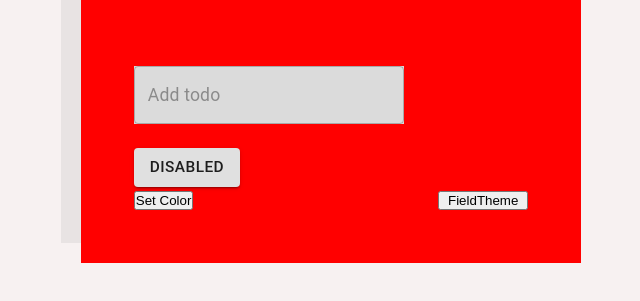
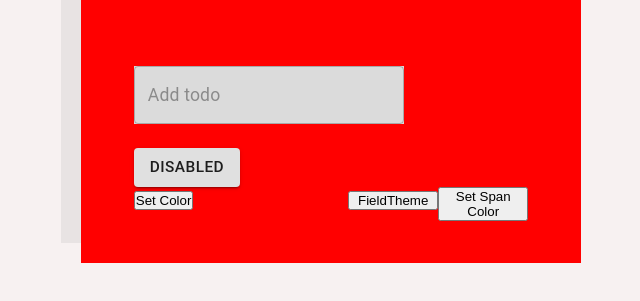
Before and after one commit to phatnguyen1006/React_TodoList, a React app: page / in a window 1280 px wide. Shown: the part 197-498 px from the top of the page, without its empty margins (309-949 px from the left). Built offline with nearby package versions, Linux system fonts and the light colour scheme.

Commit message:
Push to develop

```diff
--- /dev/null
+++ b/src/components/SpanTheme.js
@@ -0,0 +1,66 @@
+import React, { useReducer, createContext } from 'react'
+
+// Khi muon su dung mot Context
+// Co 3 Step:
+// Step 1:   Khoi tao Context -> export Context vua duoc tao
+// Step 2:   Dinh nghia Context -> ( State + Func to update State + return Provider )
+// Step 3:   Tra ve Kho Chua Context ( Provider )
+
+// Muon dung mot Reducer
+// Co 2 Step
+// Step 1: Dinh nghia reducer (Kho chua)
+// Step 2: Tao mot function de thuc hien hanh dong
+// Step 3: Khoi tao Kho chua voi syntax:
+//         const [state.dispatch] = useReducer(reducer, beginVablue: object)
+
+export const SpanTheme = createContext() // Provider Name
+
+// Provider
+const SpanThemeProvider = ({ children }) => {
+
+// ----------- Create Reducer ----------------
+    // Khoi tao bien ban dau: Object
+    const INITIAL_VALUE = { color: 'white' }
+
+    // Dinh nghia reducer
+    const spanReducer = ( spanState, spanAction) => {
+        switch (spanAction.type) {
+            case "CHANGE":
+                return {
+                    ...spanState,
+                    color: spanAction.payload.color
+                }
+            default:
+                return spanState
+        }
+    }
+
+    // Function to Active
+    const changeSpan = () => {
+        dispatch ({
+            type: 'CHANGE',
+            payload: {
+                color: 'blue'
+            }
+        })
+    }
+
+    // Khoi Tao Reducer::
+    const [ spanState, dispatch ] = useReducer( spanReducer, INITIAL_VALUE )
+
+// -------------------------------------------------
+
+    // Create Provider Data -> dropbox
+    // const SpanThemeData = { spanState, changeSpan }
+
+    // Return Provider
+    return (
+        <SpanTheme.Provider value={ { spanState, changeSpan } } >
+            { children }
+        </SpanTheme.Provider>
+    );
+
+}
+
+
+export default SpanThemeProvider;
--- /dev/null
+++ b/src/components/SpanThemeButton.js
@@ -0,0 +1,19 @@
+import React, { useContext } from 'react';
+import { SpanTheme } from './SpanTheme';
+
+const SpanThemeButton = () => {
+
+    // Catch Context Provider Data
+    const { changeSpan } = useContext(SpanTheme)
+    // console.log(changeSpan);
+
+
+    return (
+        <div className="span-theme-btn" onClick={changeSpan} >
+            <button>Set Span Color</button>
+        </div>
+    );
+
+}
+
+export default SpanThemeButton;
--- /dev/null
+++ b/src/components/head.js
@@ -0,0 +1,26 @@
+import React, { useContext } from 'react';
+import Typography from '@material-ui/core/Typography';
+
+// import Provider
+import { SpanTheme } from './SpanTheme'
+
+const Header = () => {
+
+    // Catch Context
+    const { spanState } = useContext(SpanTheme)
+    // console.log(spanState)
+    const { color } =  spanState ;
+    // Assign to Style
+    // console.log(color)
+    const style = {color}
+
+
+    return (
+        <Typography className='h1' component='h1' variant='h2'>
+            Todos
+            <span style={style}>Get things done, one item at a time.</span>
+        </Typography>
+    )
+}
+
+export default Header;
--- a/src/index.js
+++ b/src/index.js
@@ -1,17 +1,27 @@
 import React, { useState } from 'react';
 import ReactDOM from 'react-dom';
-import Typography from '@material-ui/core/Typography';
+// import Typography from '@material-ui/core/Typography';
 import TodoForm from './TodoForm';
 import TodoList from './TodoList';
 import useTodoState from './useTodoState';
 import ButtonTest from './components/button.js';
 
 // import Context Provider
-import ThemeContextProvider from './components/ThemeContext'
+import ThemeContextProvider from './components/ThemeContext';
 // import Theme Toggle to update Feild
-import ThemeToggle from './components/ThemeToggle'
+import ThemeToggle from './components/ThemeToggle';
+
+// import SpanTheme Provider
+import SpanThemeProvider from './components/SpanTheme';
+// import SpanThemeButton
+import SpanThemeButton from './components/SpanThemeButton';
+
+// import Header have Typography inside
+import Header from './components/head'
 
 import './style.css';
+
+
 const App = () => {
   const { todos, addTodo, deleteTodo } = useTodoState([]); // destructering
   const [isDisabled, setIsDisabled] = useState(false); // Set Begin Value
@@ -23,10 +33,10 @@ const App = () => {
   return (
     <div className='App' style={{ background: isColor? "red" : "purple" }}>
       <ThemeContextProvider>
-      <Typography className='h1' component='h1' variant='h2'>
-        Todos
-        <span>Get things done, one item at a time.</span>
-      </Typography>
+
+      <SpanThemeProvider>
+
+      <Header />
 
       <TodoForm
         saveTodo={todoText => {
@@ -44,11 +54,15 @@ const App = () => {
 
       <br />
 
+      <SpanThemeButton />
+
       <ThemeToggle />
+
       <button onClick={() => { setIsColor(!isColor) }}>Set Color</button>
 
+      </SpanThemeProvider>
+
       </ThemeContextProvider>
-
     </div>
   );
 };
--- a/src/style.css
+++ b/src/style.css
@@ -54,3 +54,9 @@ form TextField {
 .toggle-btn button{
   width: 90px;
 }
+.span-theme-btn{
+  float: right;
+}
+.span-theme-btn button{
+  width: 90px;
+}
```
Also changed, not shown: 1 other file.
